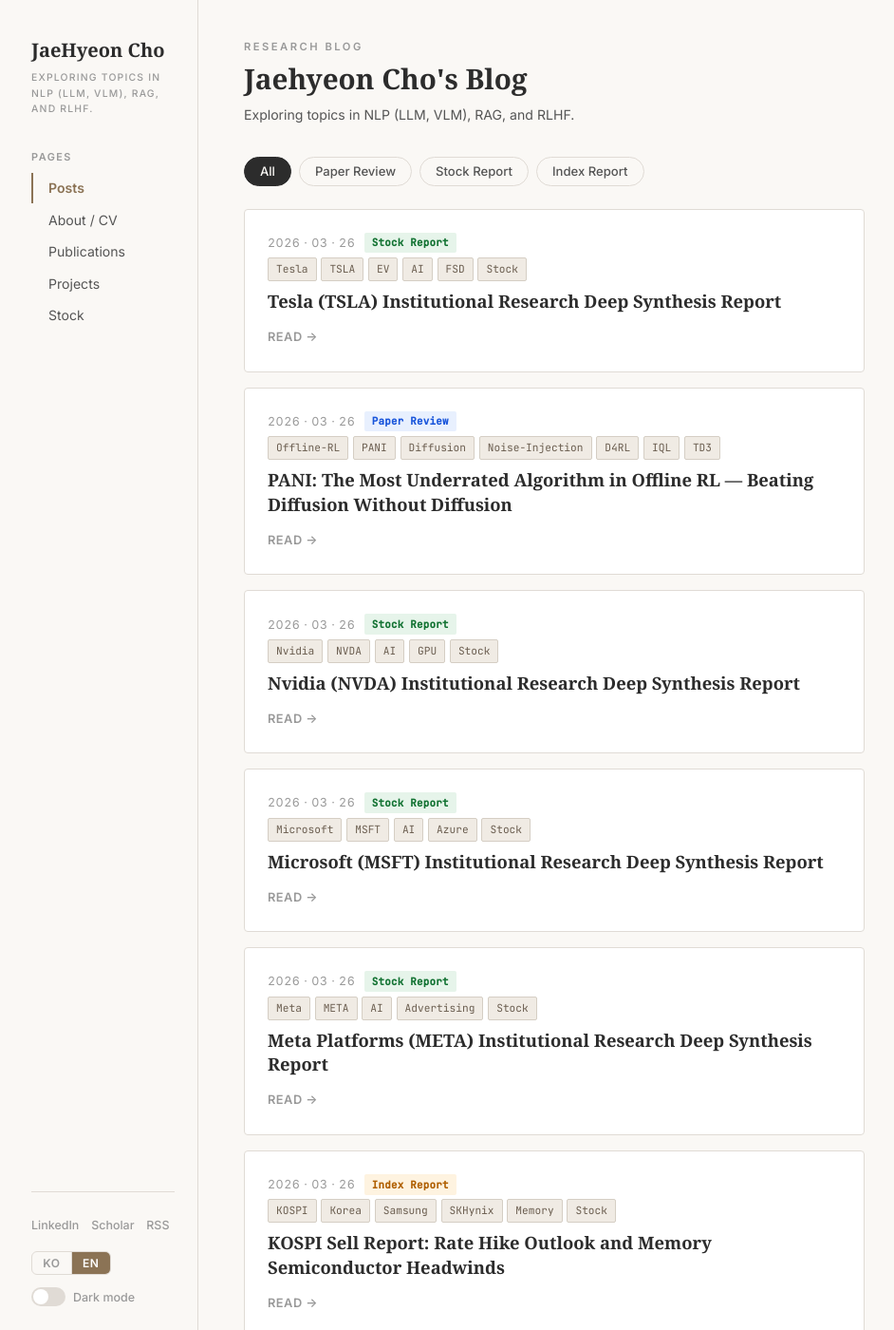
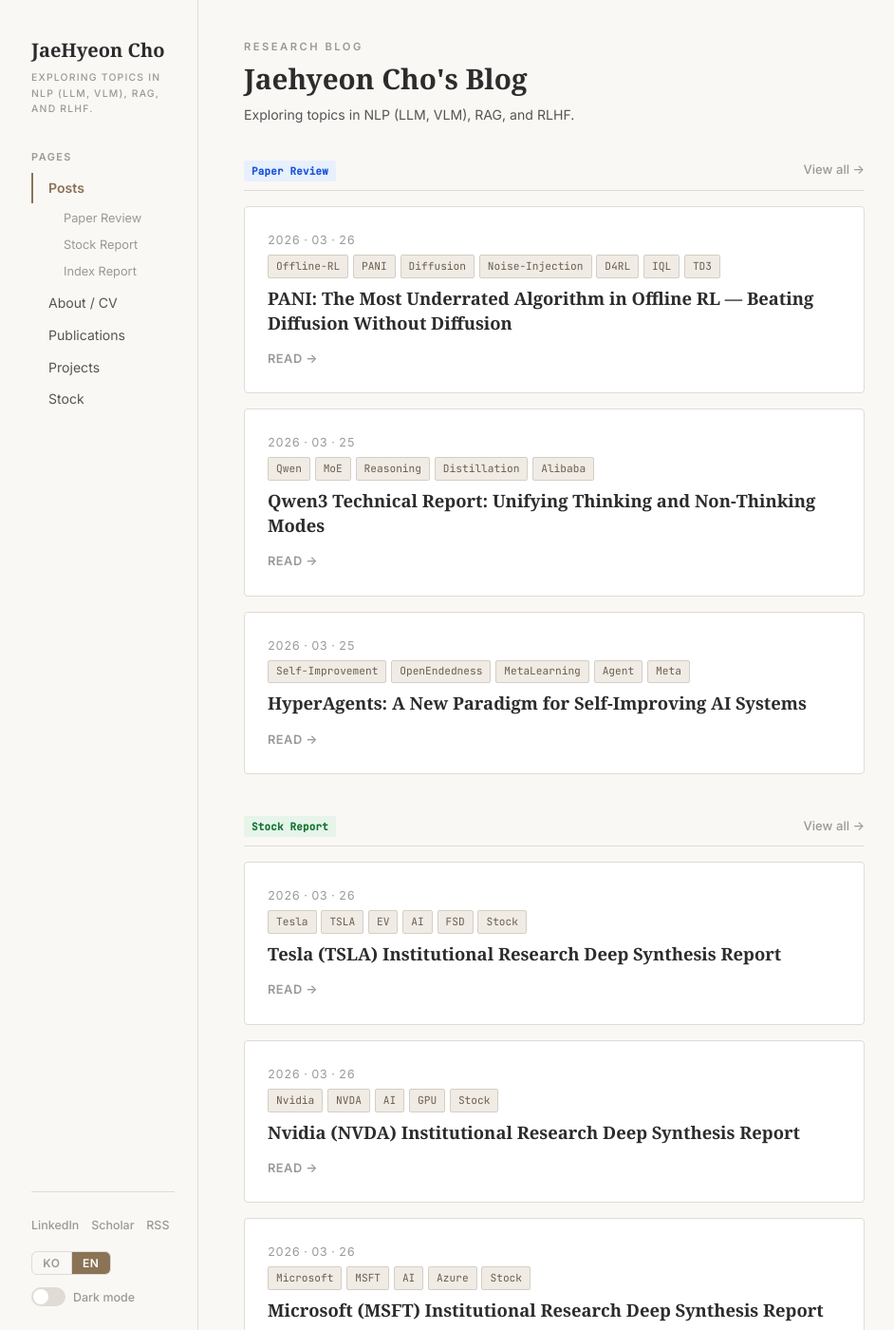
Before and after one commit to bonin147/bonin147.github.io, a Jekyll site: the page built from index.html, in a window 1280 px wide and 1400 px high. Shown: the whole window at 95% size, without its empty margins (101-1043 px from the left). Built offline with Jekyll 4.4.1, drawn with Linux system fonts in a browser that asks for light colours; some web fonts are replaced; the list of posts is cut into pages by our own code; some of the changed text lies outside the part shown.

Commit message:
Move subcategory filter to sidebar, add grouped home view
- Add Posts sub-list in sidebar (Paper Review, Stock Report, Index Report)
- Home page shows posts grouped by subcategory with 3 most recent each
- "View all" links to dedicated subcategory pages
- Create /posts/paper-review/, /posts/stock-report/, /posts/index-report/
- Remove filter tab buttons from home page

Co-Authored-By: Claude Opus 4.6 <noreply@anthropic.com>

```diff
--- a/_layouts/default.html
+++ b/_layouts/default.html
@@ -38,6 +38,13 @@
           <div class="sidebar-section-title" data-i18n="pages">Pages</div>
           <ul class="sidebar-pages">
             <li><a href="{{ '/' | relative_url }}" {% if page.url == '/' %}class="active"{% endif %} data-i18n="posts">Posts</a></li>
+            {% if page.url == '/' or page.subcategory_filter %}
+            <ul class="sidebar-sub-list">
+              <li><a href="{{ '/posts/paper-review/' | relative_url }}" {% if page.subcategory_filter == 'Paper Review' %}class="active"{% endif %}>Paper Review</a></li>
+              <li><a href="{{ '/posts/stock-report/' | relative_url }}" {% if page.subcategory_filter == 'Stock Report' %}class="active"{% endif %}>Stock Report</a></li>
+              <li><a href="{{ '/posts/index-report/' | relative_url }}" {% if page.subcategory_filter == 'Index Report' %}class="active"{% endif %}>Index Report</a></li>
+            </ul>
+            {% endif %}
             <li><a href="{{ '/about/' | relative_url }}" {% if page.url == '/about/' %}class="active"{% endif %} data-i18n="about">About / CV</a></li>
             <li><a href="{{ '/publications/' | relative_url }}" {% if page.url == '/publications/' %}class="active"{% endif %} data-i18n="publications">Publications</a></li>
             <li><a href="{{ '/projects/' | relative_url }}" {% if page.url == '/projects/' %}class="active"{% endif %} data-i18n="projects">Projects</a></li>
--- a/assets/css/style.css
+++ b/assets/css/style.css
@@ -172,6 +172,65 @@ a:hover {
   color: var(--accent);
   border-left-color: var(--accent);
   font-weight: 600;
+}
+
+/* Sidebar Sub-list (Posts subcategories) */
+.sidebar-sub-list {
+  list-style: none;
+  margin: 0 0 0.2rem 0;
+}
+
+.sidebar-sub-list li {
+  margin-bottom: 0;
+}
+
+.sidebar-sub-list a {
+  display: block;
+  padding: 0.2rem 0 0.2rem 2rem;
+  font-size: 0.8rem;
+  color: var(--text-muted);
+  transition: all 0.15s;
+}
+
+.sidebar-sub-list a:hover {
+  color: var(--accent);
+  text-decoration: underline;
+}
+
+.sidebar-sub-list a.active {
+  color: var(--accent);
+  font-weight: 600;
+}
+
+/* Post Section (grouped view on home) */
+.post-section {
+  margin-bottom: 2.5rem;
+}
+
+.post-section-header {
+  display: flex;
+  align-items: center;
+  justify-content: space-between;
+  margin-bottom: 1rem;
+  padding-bottom: 0.5rem;
+  border-bottom: 1px solid var(--border);
+}
+
+.post-section-title {
+  font-size: 1rem;
+  font-weight: 600;
+  margin: 0;
+}
+
+.post-section-more {
+  font-size: 0.82rem;
+  color: var(--text-muted);
+  font-weight: 500;
+  white-space: nowrap;
+}
+
+.post-section-more:hover {
+  color: var(--accent);
 }
 
 /* Sidebar Footer */
@@ -436,38 +495,6 @@ a:hover {
 
 .post-read:hover {
   color: var(--accent);
-}
-
-/* Filter Tabs */
-.filter-tabs {
-  display: flex;
-  gap: 0.5rem;
-  margin-bottom: 1.5rem;
-  flex-wrap: wrap;
-}
-
-.filter-tab {
-  padding: 0.4rem 1rem;
-  border: 1px solid var(--border);
-  border-radius: 20px;
-  background: transparent;
-  color: var(--text-secondary);
-  font-family: var(--font-sans);
-  font-size: 0.82rem;
-  font-weight: 500;
-  cursor: pointer;
-  transition: all 0.2s;
-}
-
-.filter-tab:hover {
-  border-color: var(--text-secondary);
-  color: var(--text);
-}
-
-.filter-tab.active {
-  background: var(--text);
-  color: var(--bg);
-  border-color: var(--text);
 }
 
 /* Subcategory Badge */
--- a/index.html
+++ b/index.html
@@ -11,35 +11,27 @@ title: Home
   Exploring topics in NLP (LLM, VLM), RAG, and RLHF.
 </p>
 
-<div class="filter-tabs">
-  <button class="filter-tab active" data-filter="all">
-    <span class="lang-ko">전체</span>
-    <span class="lang-en">All</span>
-  </button>
-  <button class="filter-tab" data-filter="Paper Review">
-    <span class="lang-ko">Paper Review</span>
-    <span class="lang-en">Paper Review</span>
-  </button>
-  <button class="filter-tab" data-filter="Stock Report">
-    <span class="lang-ko">Stock Report</span>
-    <span class="lang-en">Stock Report</span>
-  </button>
-  <button class="filter-tab" data-filter="Index Report">
-    <span class="lang-ko">Index Report</span>
-    <span class="lang-en">Index Report</span>
-  </button>
+{% assign subcategories = "Paper Review,Stock Report,Index Report" | split: "," %}
+{% for subcat in subcategories %}
+  {% assign filtered = site.posts | where: "subcategory", subcat %}
+  {% if filtered.size > 0 %}
+  <div class="post-section">
+    <div class="post-section-header">
+      <h2 class="post-section-title">
+        <span class="subcategory-badge subcategory-{{ subcat | slugify }}">{{ subcat }}</span>
+      </h2>
+      <a href="{{ '/posts/' | append: subcat | slugify | append: '/' | relative_url }}" class="post-section-more">
+        <span class="lang-ko">더보기 →</span>
+        <span class="lang-en">View all →</span>
+      </a>
     </div>
-
     <ul class="post-list">
-  {% for post in site.posts %}
+      {% for post in filtered limit:3 %}
       <li class="post-item" data-subcategory="{{ post.subcategory }}">
         <div class="post-item-header">
           <div class="post-meta">
             {{ post.date | date: "%Y &middot; %m &middot; %d" }}
           </div>
-      {% if post.subcategory %}
-      <span class="subcategory-badge subcategory-{{ post.subcategory | slugify }}">{{ post.subcategory }}</span>
-      {% endif %}
         </div>
         {% if post.tags.size > 0 %}
         <div class="post-tags">
@@ -57,20 +49,6 @@ title: Home
       </li>
       {% endfor %}
     </ul>
-
-<script>
-document.querySelectorAll('.filter-tab').forEach(function(tab) {
-  tab.addEventListener('click', function() {
-    document.querySelectorAll('.filter-tab').forEach(function(t) { t.classList.remove('active'); });
-    this.classList.add('active');
-    var filter = this.dataset.filter;
-    document.querySelectorAll('.post-item').forEach(function(item) {
-      if (filter === 'all' || item.dataset.subcategory === filter) {
-        item.style.display = '';
-      } else {
-        item.style.display = 'none';
-      }
-    });
-  });
-});
-</script>
+  </div>
+  {% endif %}
+{% endfor %}
```
Also changed, not shown: posts/index-report/index.html (added, +35 -0 lines), posts/paper-review/index.html (added, +35 -0 lines), posts/stock-report/index.html (added, +35 -0 lines). Lines whose indentation alone changed are shown as unchanged.
